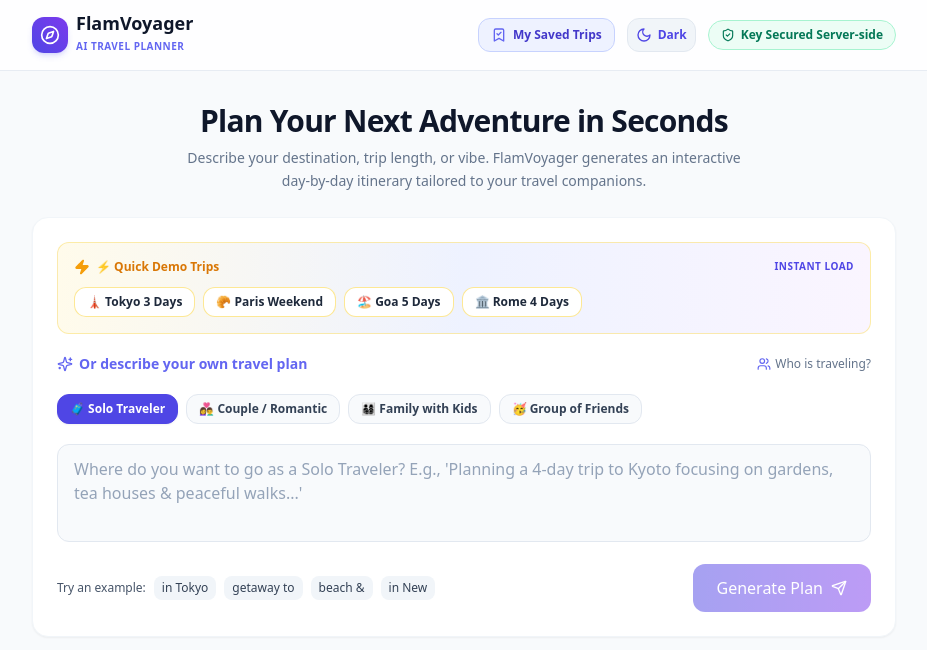
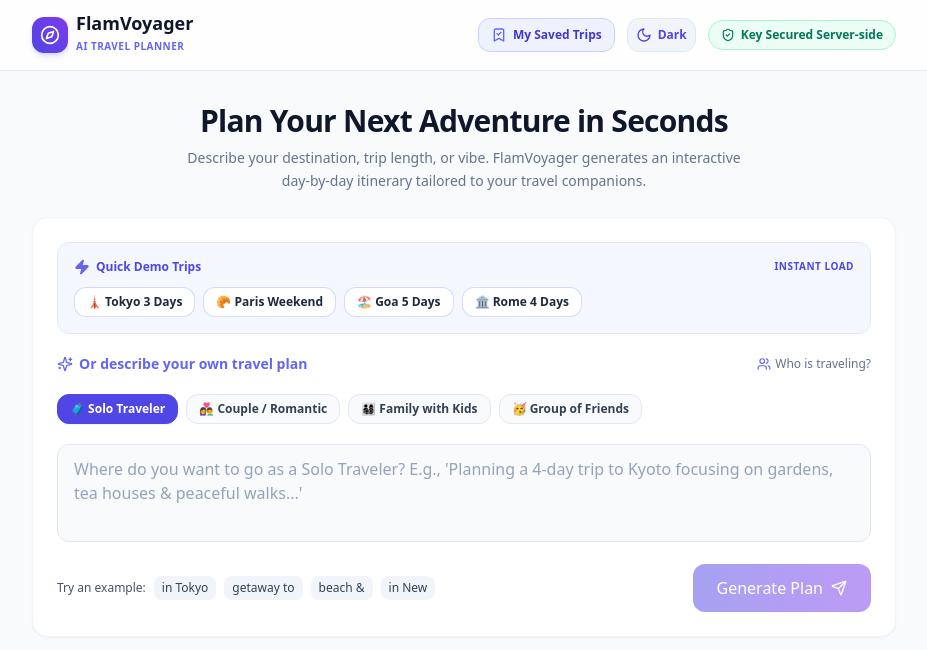
Before and after one commit to Ayush-Tummalapalli/Flam_Voyager, a Next.js app: page / in a window 1280 px wide. Shown: the top 650 px of the page, without its empty margins (176-1103 px from the left). Built offline with nearby package versions, Linux system fonts and the light colour scheme.

Commit message:
v2.5.1: Match Quick Demo Trips banner styling to brand indigo/slate theme palette

```diff
--- a/src/components/TripInputForm.jsx
+++ b/src/components/TripInputForm.jsx
@@ -48,12 +48,14 @@
 
       {/* Quick Demo Trips Banner */}
       <div className={`p-3.5 sm:p-4 rounded-xl border space-y-2.5 ${
-        darkMode ? 'bg-gradient-to-r from-amber-950/40 via-indigo-950/40 to-slate-900 border-amber-900/40' : 'bg-gradient-to-r from-amber-50 via-indigo-50 to-purple-50 border-amber-200/70'
+        darkMode
+          ? 'bg-indigo-950/40 border-indigo-900/60'
+          : 'bg-indigo-50/60 border-indigo-100'
       }`}>
         <div className="flex items-center justify-between flex-wrap gap-1">
-          <div className="flex items-center gap-1.5 font-bold text-xs text-amber-600 dark:text-amber-400">
-            <Zap className="w-4 h-4 text-amber-500 fill-amber-500 shrink-0" />
-            <span>⚡ Quick Demo Trips</span>
+          <div className="flex items-center gap-1.5 font-bold text-xs text-indigo-600 dark:text-indigo-400">
+            <Zap className="w-4 h-4 text-indigo-500 fill-indigo-500 shrink-0" />
+            <span>Quick Demo Trips</span>
           </div>
           <span className="text-[10px] uppercase tracking-wider font-bold text-indigo-600 dark:text-indigo-400">
             Instant Load
@@ -70,7 +72,7 @@
               className={`px-2.5 sm:px-3 py-1.5 rounded-xl text-xs font-semibold border flex items-center justify-center gap-1 transition-all shadow-2xs hover:scale-[1.02] disabled:opacity-50 ${
                 darkMode
                   ? 'bg-slate-800 hover:bg-indigo-600 hover:text-white text-slate-200 border-slate-700'
-                  : 'bg-white hover:bg-indigo-600 hover:text-white text-slate-800 border-amber-200/90'
+                  : 'bg-white hover:bg-indigo-600 hover:text-white text-slate-800 border-indigo-200/80'
               }`}
             >
               <span>{demo.label}</span>
```
